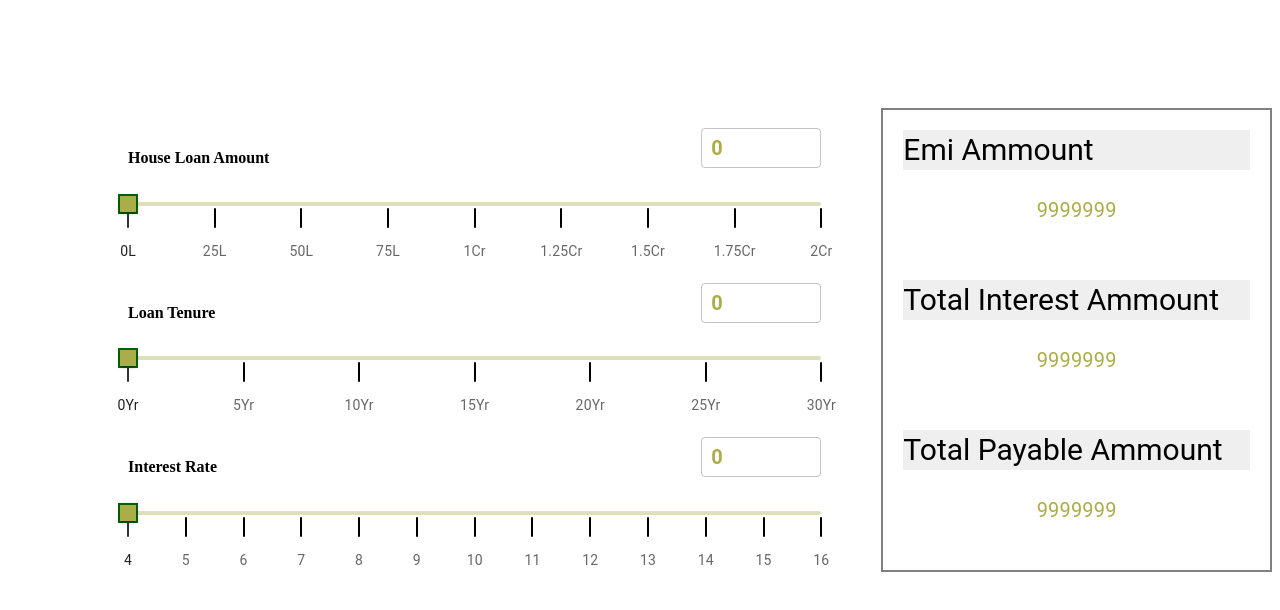
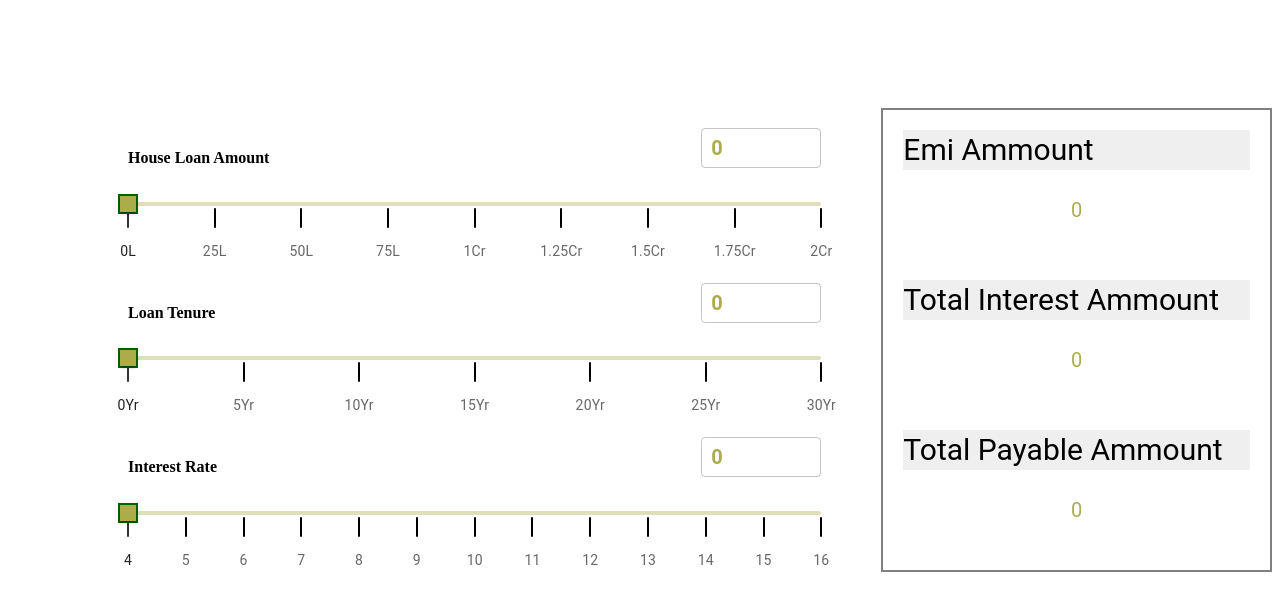
Before and after one commit to buttaRahul/emi-calculator, a React (Create React App) app in the folder emi-calculator/: page / in a window 1280 px wide. Shown: the top 610 px of the page. Built offline with nearby package versions, Linux system fonts and the light colour scheme.

Commit message:
Implemented Detailed View Container for Calculating EMI

```diff
--- a/emi-calculator/src/app/EmiApp.jsx
+++ b/emi-calculator/src/app/EmiApp.jsx
@@ -1,15 +1,21 @@
 import { Box, Divider } from '@mui/material'
-import React from 'react'
+import React, { useState } from 'react'
 import PriceInputContainer from '../components/PriceInputContainer'
 import PriceViewComponent from '../components/PriceViewComponent'
 import ViewContainer from '../components/ViewContainer'
 
+
 const EmiApp = () => {
+  const [values,setValues] = useState({ammount:0,rate:0,tenure:0})
+  console.log("VALS :",values)
+  const updateValues = (name,value)=>{
+    setValues((pv)=>({...pv,[name]:value}))
+  }
   return (
     <Box display={'flex'} flexDirection={'row'}paddingLeft={'100px'} paddingTop={'100px'} gap={5} >
-       <PriceInputContainer />
+       <PriceInputContainer updateValues = {updateValues} />
        {/* <Divider orientation='vertical'  flexItem/> */}
-       <ViewContainer />
+       <ViewContainer values = {values}/>
     </Box>
   )
 }
--- a/emi-calculator/src/components/EmiContextProvider.jsx
+++ b/emi-calculator/src/components/EmiContextProvider.jsx
@@ -5,7 +5,7 @@ const initialState = {p:0, r: 0,t:0}
 const EmiContextProvider = () => {
   const [values, setValues] = useState(initialState)
   const updateValues = ({name,value}) => {
-        setValues((v)=>{{...v,[name]:value}})
+        setValues((v)=>({...v,[name]:value}))
   }
 }
 
--- a/emi-calculator/src/components/PriceInputComponent.jsx
+++ b/emi-calculator/src/components/PriceInputComponent.jsx
@@ -3,12 +3,20 @@ import React, { useState } from 'react'
 import PriceSlider from './PriceSlider'
 import { CustomTextField } from '../styled-components/CustomTextField'
 
-const PriceInputComponent = ({markings,title,cf = 1}) => {
+const PriceInputComponent = ({markings,title,cf = 1,updateValues,name}) => {
 
 
   const [value,setValue] = useState('0')
   const updateFromSlider = (sv) => {
     setValue(sv*cf)
+    updateValues(name,sv*cf)
+  }
+
+  const handleInput = (e)=>{
+      const v = e.target.value
+      setValue(v)
+      // updateValues((pv)=>({...pv,[name]:v}))
+      updateValues(name,v)
   }
   return (
     <Box>
@@ -17,7 +25,7 @@ const PriceInputComponent = ({markings,title,cf = 1}) => {
             {title}
           </h4>
           {/* <TextField /> */}
-          <CustomTextField onChange={(e)=>{setValue(e.target.value)}} value={value}/>
+          <CustomTextField onChange={(e)=>{handleInput(e)}} value={value}/>
 
       </Box>
         <PriceSlider  markings = {markings} value={value/cf} updateFromSlider={updateFromSlider} />
--- a/emi-calculator/src/components/PriceInputContainer.jsx
+++ b/emi-calculator/src/components/PriceInputContainer.jsx
@@ -3,12 +3,12 @@ import React from 'react'
 import PriceInputComponent from './PriceInputComponent'
 import { priceMarkings, rateMarkings, tenureMarkings } from '../data/markings'
 
-const PriceInputContainer = () => {
+const PriceInputContainer = ({updateValues}) => {
   return (
     <Box width={'700px'} display={'flex'} flexDirection={'column'} gap={5} padding={'20px'}>
-        <PriceInputComponent markings = {priceMarkings} title={'House Loan Amount'} cf = {100000}/>
-        <PriceInputComponent markings={tenureMarkings} title={'Loan Tenure'}/>
-        <PriceInputComponent markings={rateMarkings} title={'Interest Rate'}/>
+        <PriceInputComponent markings = {priceMarkings} title={'House Loan Amount'} cf = {100000} updateValues={updateValues} name = 'ammount'/>
+        <PriceInputComponent markings={tenureMarkings} title={'Loan Tenure'} updateValues={updateValues} name = 'tenure'/>
+        <PriceInputComponent markings={rateMarkings} title={'Interest Rate'} updateValues={updateValues} name = 'rate'/>
 
     </Box>
   )
--- a/emi-calculator/src/components/ViewContainer.jsx
+++ b/emi-calculator/src/components/ViewContainer.jsx
@@ -1,8 +1,41 @@
 import { Box } from "@mui/material";
 import React from "react";
 import PriceViewComponent from "./PriceViewComponent";
+// P x R x (1+R)^N / [(1+R)^N-1]
+// const calculateEmi = ()=>{
 
-const ViewContainer = () => {
+// }
+
+function calculateEmi(P,R,N){
+  let emiAmmount = 0
+  let totalPayableAmmount = 0
+  let totalInterestAmmount = 0
+
+  if(P === 0|| R === 0|| N === 0) return {emiAmmount,totalInterestAmmount,totalPayableAmmount}
+  R = R/12/100
+  N = N * 12
+   emiAmmount =( ((P * R * Math.pow((1+R),N))/(Math.pow(1+R,N)-1))).toFixed(0)
+  // console.log(emiAmmount.toFixed(0))
+
+
+  // calculating total ammount
+   totalPayableAmmount= (N*emiAmmount)
+   totalInterestAmmount = totalPayableAmmount - P
+
+
+  return {
+    emiAmmount,
+    totalInterestAmmount,
+    totalPayableAmmount,
+  }
+}
+
+// calculateEmi(5000000,10,12)
+
+const ViewContainer = ({values}) => {
+  const {ammount,rate,tenure} = values
+  const {emiAmmount,totalInterestAmmount,totalPayableAmmount} = calculateEmi(ammount,rate,tenure)
+  // const {emiAmmount,totalInterestAmmount,totalPayableAmmount} = calculateEmi(5000000,10,12)
   return (
     <Box
       display={"flex"}
@@ -12,9 +45,9 @@ const ViewContainer = () => {
       border={"2px solid grey"}
       padding={"20px"}
     >
-      <PriceViewComponent value = {9999999} title ={'Emi Ammount'}/>
-      <PriceViewComponent value = {9999999} title ={'Total Interest Ammount'}/>
-      <PriceViewComponent value = {9999999} title ={'Total Payable Ammount'}/>
+      <PriceViewComponent value = {emiAmmount} title ={'Emi Ammount'}/>
+      <PriceViewComponent value = {totalInterestAmmount} title ={'Total Interest Ammount'}/>
+      <PriceViewComponent value = {totalPayableAmmount} title ={'Total Payable Ammount'}/>
     </Box>
   );
 };
```
